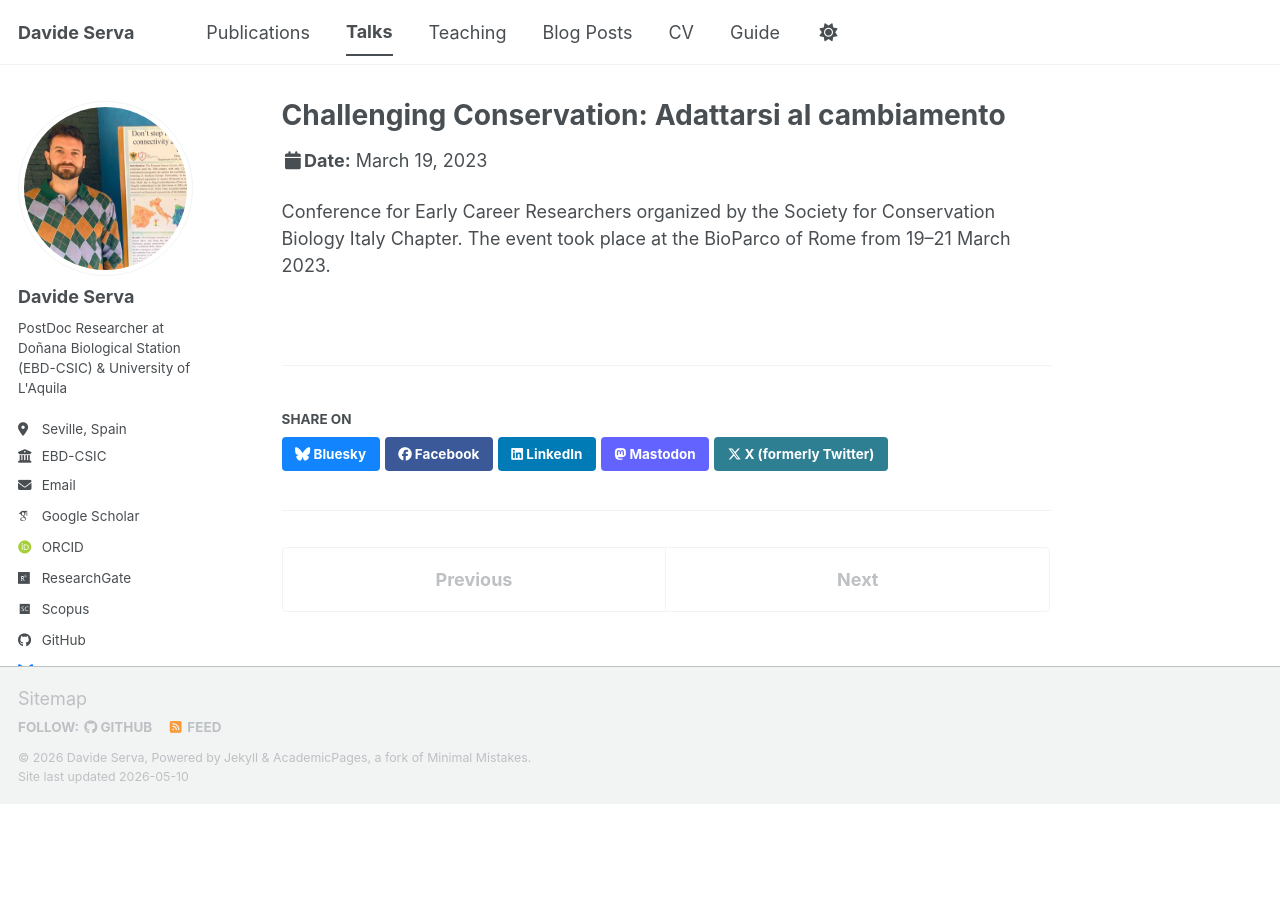
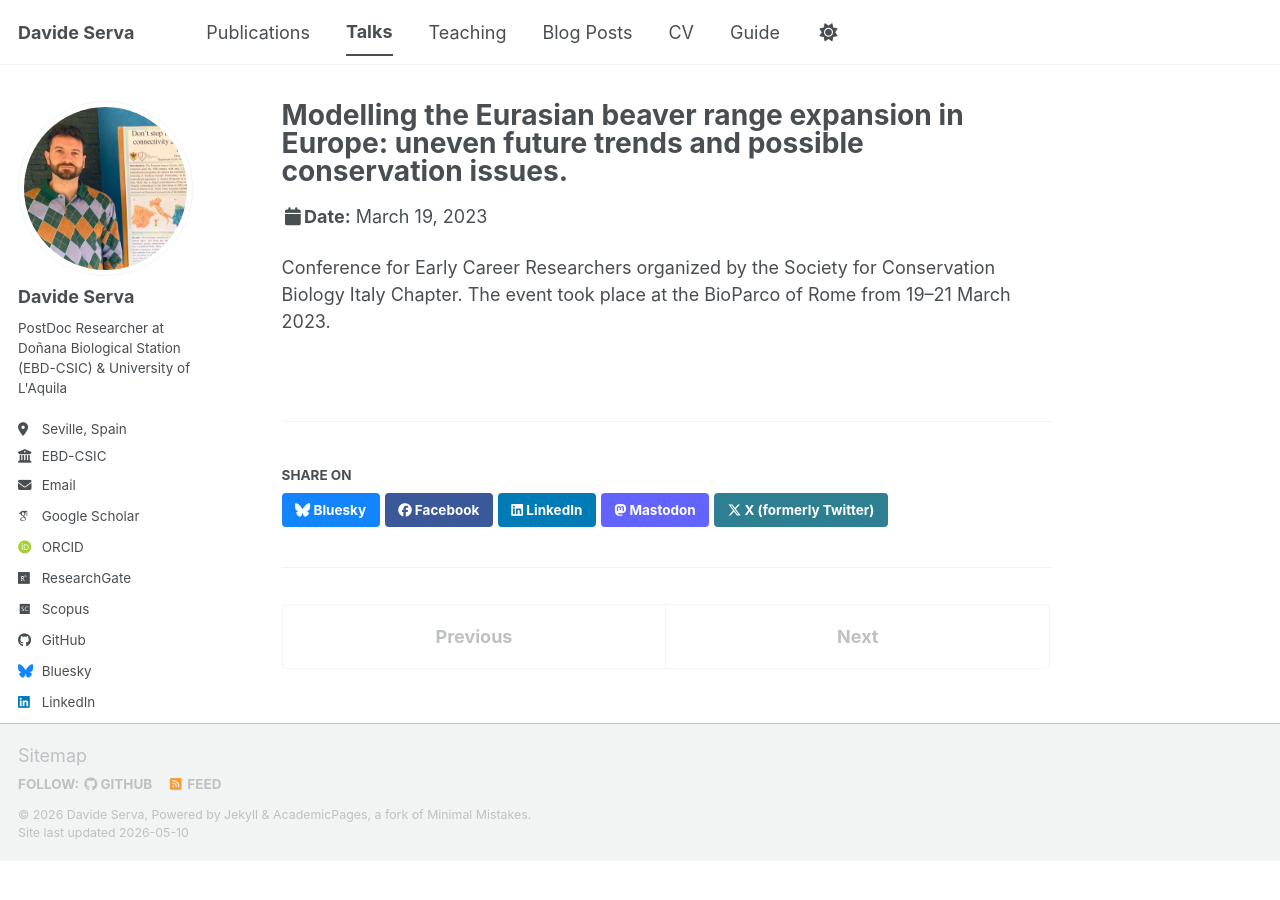
Before and after one commit to Daviser95/daviser95.github.io, a Jekyll site: the page built from _talks/2023-03-19-challenging-conservation.md, in a window 1280 px wide. Built offline with Jekyll 4.4.1, drawn with Linux system fonts in a browser that asks for light colours; some web fonts are replaced; a script bundle is joined from its source files by our own code; library files that are not in the unit come from our copies.

Commit message:
Update 2023-03-19-challenging-conservation.md

```diff
--- a/_talks/2023-03-19-challenging-conservation.md
+++ b/_talks/2023-03-19-challenging-conservation.md
@@ -1,5 +1,5 @@
 ---
-title: "Challenging Conservation: Adattarsi al cambiamento"
+title: "Modelling the Eurasian beaver range expansion in Europe: uneven future trends and possible conservation issues."
 collection: talks
 type: "Conference"
 permalink: /talks/2023-03-19-challenging-conservation
```
